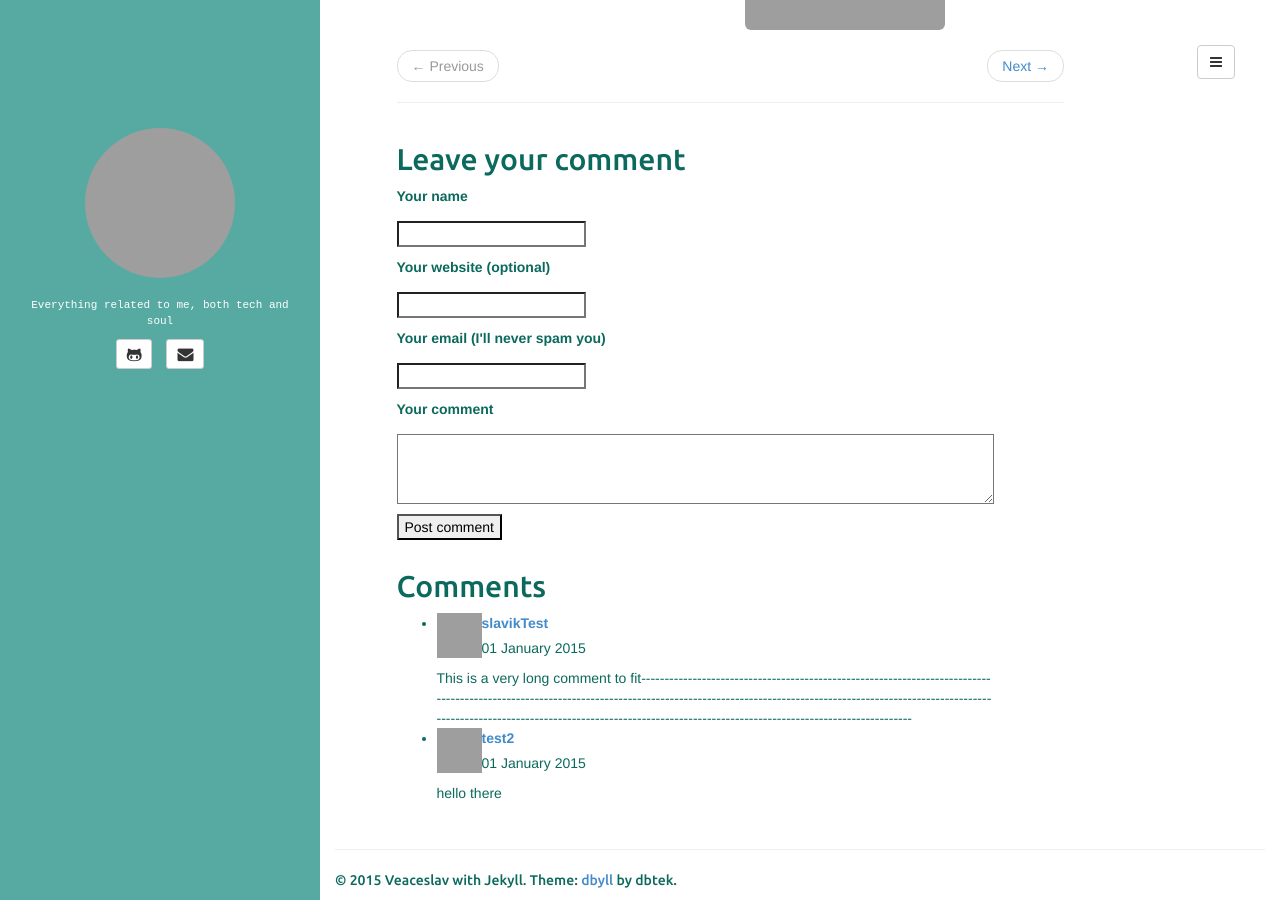
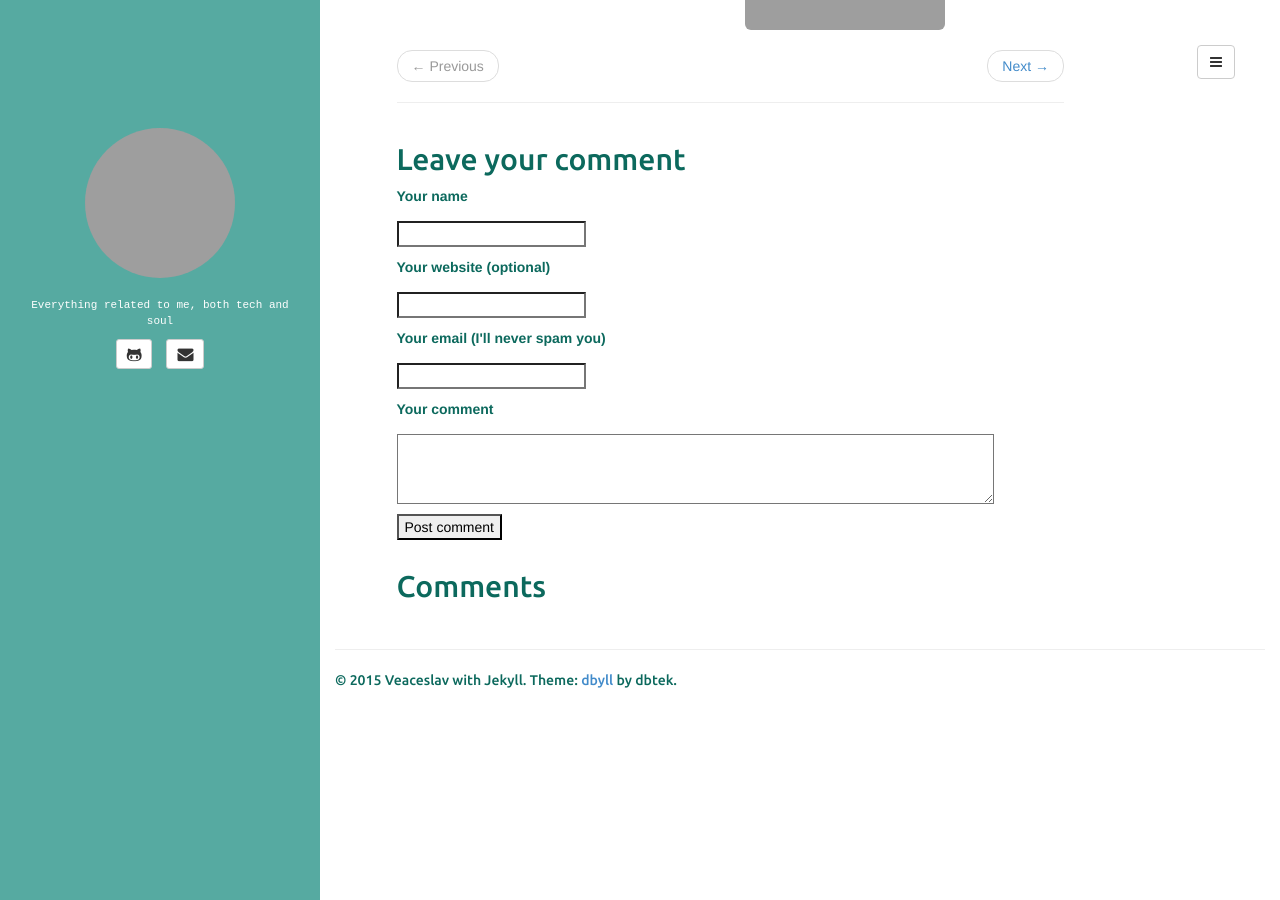
Before and after one commit to veaceslav/veaceslav.github.io, a Jekyll site: the page built from _posts/2014-10-12-hello.md, in a window 1280 px wide and 900 px high, scrolled down 621 px. Built offline with Jekyll 4.4.1, drawn with Linux system fonts in a browser that asks for light colours; some of the changed lines change nothing that is shown; grey boxes are pictures that could not be loaded.

Commit message:
Update comments

```diff
--- a/_data/comments.yml
+++ b/_data/comments.yml
@@ -1,4 +1 @@
 sessions:
-    - {_id: Mzc5ODM=, comment: 'This is a very long comment to fit--------------------------------------------------------------------------------------------------------------------------------------------------------------------------------------------------------------------------------------------------------------------------------------------------------', created: '2015-01-01T18:44:56.982Z', email: ext@ing.fra, name: slavikTest, path: /general/2014/10/12/hello.html, url: "", avatar: 'http://www.gravatar.com/avatar/7b0b4d4d46c4eacbb6623d1ec28101b0?s=50&r=pg&d=404'}
-    - {_id: Mzc5NTc=, comment: 'hello there', created: '2015-01-01T16:16:07.059Z', email: "", name: test2, path: /general/2014/10/12/hello.html, url: "", avatar: 'http://www.gravatar.com/avatar/d415f0e30c471dfdd9bc4f827329ef48?s=50&r=pg&d=404'}
-    - {_id: Mzc5NDI=, comment: "This is a test message\r\n", created: '2015-01-01T13:55:47.609Z', email: test@test.md, name: Test, path: /general/2014/10/18/first-exams.html, url: "", avatar: 'http://www.gravatar.com/avatar/b72e5fe1c6c080b4886d3c664dd20032?s=50&r=pg&d=404'}
```
